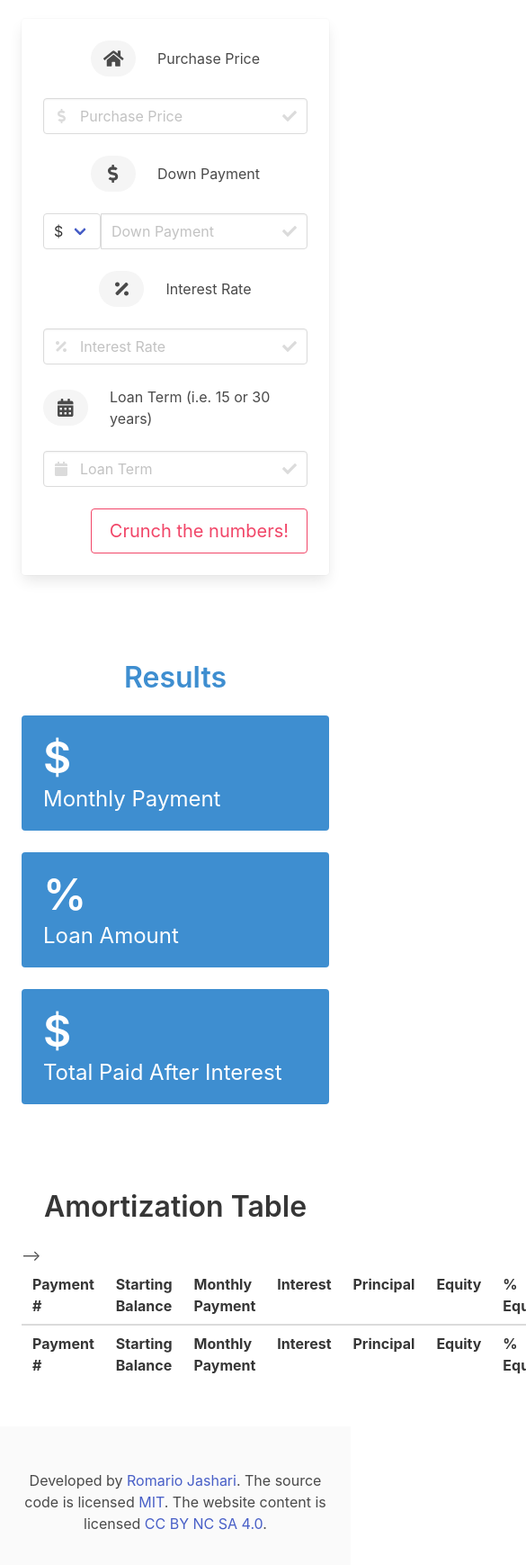
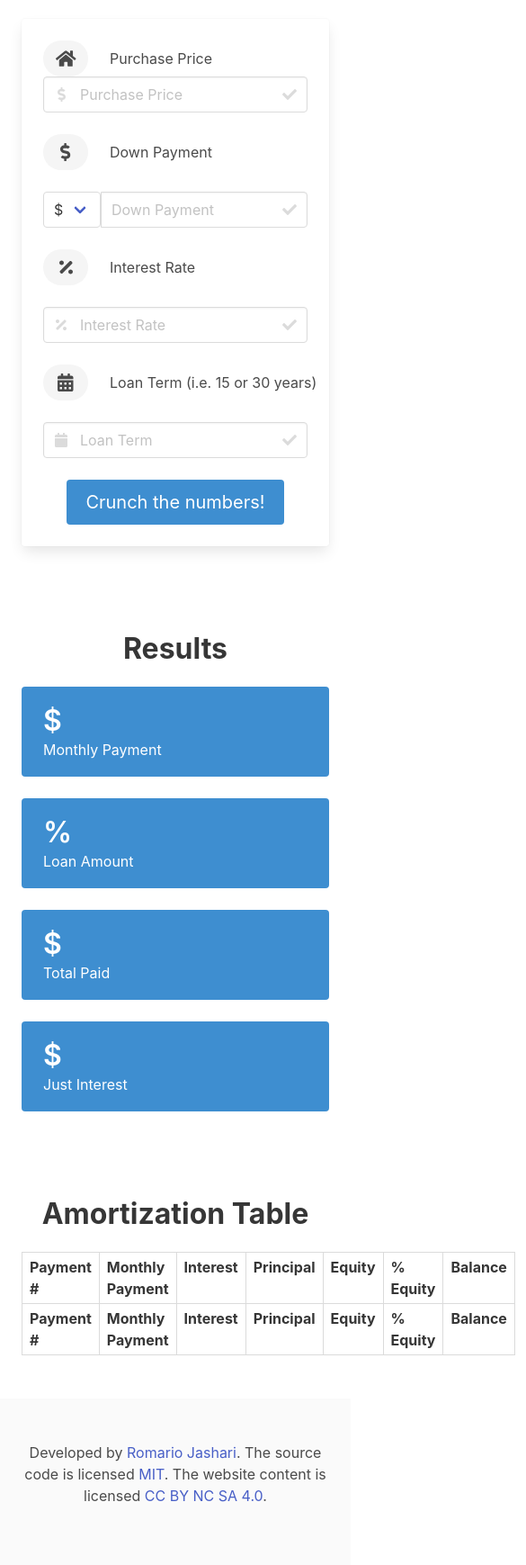
Before and after one commit to romrioo/mortgagecalculator, a plain HTML site: page index.html in a window 390 px wide. Shown: the part 195-1934 px from the top of the page at 90% size, 585 px wide, since content can reach past the window. Drawn offline with nearby package versions, Linux system fonts and the light colour scheme.

Commit message:
Updated Style and Table

```diff
--- a/app.js
+++ b/app.js
@@ -16,38 +16,44 @@ function calculate(e) {
 
     // Calculate Monthly Payment
     const pmt =  (p*r) * Math.pow((1+r),n) / (Math.pow((1+r),n) - 1); // Formula for calculating monthly payment.
-    const monthlyPayment = pmt.toFixed(2); // 2 decimal digits. $xxx.xx
 
     //Compute Total Payment
     const totalPayment = pmt * n; // Total payback, includes interest.
 
+    // Calculate Just Interest
+    const justInterest = totalPayment - p;
+
     // Show Results
-    document.getElementById("monthlyPayment").innerHTML = "$" + monthlyPayment.toLocaleString();
-    document.getElementById("loanAmount").innerHTML = "$" + p.toLocaleString();
-    document.getElementById("totalPayment").innerHTML = "$" + totalPayment.toLocaleString(undefined, {
-        minimumFractionDigits: 2,
-        maximumFractionDigits: 2
-    });
+    document.getElementById("monthlyPayment").innerHTML = "$" + pmt.toLocaleString(undefined, {maximumFractionDigits: 0});
+    document.getElementById("loanAmount").innerHTML = "$" + p.toLocaleString(undefined, {maximumFractionDigits: 0});
+    document.getElementById("totalPayment").innerHTML = "$" + totalPayment.toLocaleString(undefined, {maximumFractionDigits: 0});
+    document.getElementById("justInterest").innerHTML = "$" + justInterest.toLocaleString(undefined, {maximumFractionDigits: 0});
 
     // Adds row to the body of the table. To be continued...
     // var newRow=document.getElementById('tbody').insertRow();
     // newRow.innerHTML = "<td>1</td><td>2</td><td>3</td><td>4</td><td>5</td><td>6</td>";
 
-    var currentBalance = p; // p is the principle which is the amount of money borrowed.
-    var paymentCounter = 1;
-    var totalInterest = 0;
-    var towardsEquity = downPayment;
+    let currentBalance = p; // p is the principle which is the amount of money borrowed.
+    let paymentCounter = 1;
+    let totalInterest = 0;
+    let towardsEquity = downPayment;
 
     while(currentBalance > 0) {
         towardsInterest = r*currentBalance; // Calculates interest in monthly payment.
         towardsPrinciple = pmt /*monthly payment*/ - towardsInterest;
-        currentBalance -= towardsPrinciple;
+        currentBalance -= towardsPrinciple; // currentBalance is the mount of money you still owe.
         towardsEquity += towardsPrinciple;
         percentEquity = towardsEquity/purchasePrice*100;
 
         // Display row
-        var newRow=document.getElementById('tbody').insertRow();
-        newRow.innerHTML = "<td>"+paymentCounter+"</td><td>$"+currentBalance.toFixed(2)+"</td><td>$"+monthlyPayment+"</td><td>$"+towardsInterest.toFixed(2)+"</td><td>$"+towardsPrinciple.toFixed(2)+"</td><td>"+towardsEquity.toFixed(2)+"</td><td>"+percentEquity.toFixed(2)+" %</td>";
+        let newRow=document.getElementById('tbody').insertRow();
+        newRow.innerHTML = "<td><center>"+paymentCounter.toLocaleString()+"</center></td><td><center>$"+
+        pmt.toLocaleString(undefined, {minimumFractionDigits: 2,maximumFractionDigits: 2})+"</center></td><td><center>$"+
+        towardsInterest.toLocaleString(undefined, {maximumFractionDigits: 0})+"</center></td><td><center>$"+
+        towardsPrinciple.toLocaleString(undefined, {maximumFractionDigits: 0})+"</center></td><td><center>$"+
+        towardsEquity.toLocaleString(undefined, {maximumFractionDigits: 0})+"</center></td><td><center>"+
+        percentEquity.toLocaleString(undefined, {maximumFractionDigits: 0})+" %</center></td><td><center>$"+
+        currentBalance.toLocaleString(undefined, {maximumFractionDigits: 0})+"</center></td>";
 
         paymentCounter++;
 
--- a/index.html
+++ b/index.html
@@ -8,22 +8,24 @@
     <script defer src="https://use.fontawesome.com/releases/v5.3.1/js/all.js"></script>
     </head>
 
+    <!-- Next update: Still need to 1. fix drop down for down payment. 2. Make table appear after clicking "Crunch the numbers" 3. Make table header sticky to scrolling. -->
+
     <body>
         <!-- Loan Form Section -->
-        <section class="section">
+        <section class="section is-flex-mobile">
             <div class="container">
                 <div class="content">
                 <h1 class="title has-text-centered">Simple Mortgage Calculator</h1>
                     <p class="has-text-centered">The internet's most simple, yet profound mortgage calculator!</p>
                 </div>
-                <div class="columns is-centered">
-                    <div class="column is-8">
+                <div class="columns is-centered is-flex is-flex-mobile">
+                    <div class="column is-10">
                         <div class="card">
                             <div class="card-content">
                                 <form id="input-loan">
                                     <div class="level">
                                         <!-- left side -->
-                                        <div class="level-left is marginless">
+                                        <div class="level-left is-flex-mobile is marginless">
                                             <div class="level-item">
                                                 <span class="number">
                                                     <i class="fas fa-home"></i>
@@ -32,10 +34,10 @@
                                             </div>
                                         </div>
                                         <!-- right side -->
-                                        <div class="level-right">
+                                        <div class="level">
                                             <div class="level-item">
                                                 <div class="field">
-                                                    <div class="control has-icons-left has-icons-right">
+                                                    <div class="control has-icons-left has-icons-right ">
                                                         <input class="input" type="number" id="purchasePrice" placeholder="Purchase Price">
                                                         <span class="icon is-left">
                                                             <i class="fa fa-dollar-sign"></i>
@@ -51,7 +53,7 @@
 
                                     <div class="level">
                                         <!-- left side -->
-                                        <div class="level-left is marginless">
+                                        <div class="level-left is-flex-mobile is marginless">
                                             <div class="level-item">
                                                 <span class="number">
                                                     <i class="fas fa-dollar-sign"></i>
@@ -81,7 +83,7 @@
 
                                     <div class="level">
                                         <!-- left side -->
-                                        <div class="level-left is marginless">
+                                        <div class="level-left is-flex-mobile is marginless">
                                             <div class="level-item">
                                                 <span class="number">
                                                     <i class="fas fa-percentage"></i>
@@ -109,7 +111,7 @@
 
                                     <div class="level">
                                         <!-- left side -->
-                                        <div class="level-left is marginless">
+                                        <div class="level-left is-flex-mobile is marginless">
                                             <div class="level-item">
                                                 <span class="number">
                                                     <i class="fas fa-calendar-alt"></i>
@@ -135,9 +137,9 @@
                                         </div>
                                     </div>
 
-                                    <div class="field is-grouped is-grouped-right">
+                                    <div class="field is-grouped is-grouped-centered ">
                                         <div class="control">
-                                            <button class="button is-medium is-danger is-outlined">Crunch the numbers!
+                                            <button class="button is-medium is-info is-primary ">Crunch the numbers!
                                             </button>
                                         </div>
                                     </div>
@@ -151,24 +153,30 @@
         <!-- Results Section -->
         <section class="section">
             <div class="container">
-                <h1 class="title has-text-info has-text-centered">Results</h1>
+                <h1 class="title  has-text-centered has-text-weight-bold">Results</h1>
                 <div class="columns is-multiline is-centered">
                     <div class="column is-narrow">
                         <div class="notification is-info has-text">
-                            <p id="monthlyPayment" class="title is-1">$</p>
-                            <p class="subtitle is-4">Monthly Payment</p>
+                            <p id="monthlyPayment" class="title is-3">$</p>
+                            <p class="subtitle is-6">Monthly Payment</p>
                         </div>
                     </div>
                     <div class="column is-narrow">
                         <div class="notification is-info has-text">
-                            <p id="loanAmount" class="title is-1">%</p>
-                            <p class="subtitle is-4">Loan Amount</p>
+                            <p id="loanAmount" class="title is-3">%</p>
+                            <p class="subtitle is-6">Loan Amount</p>
                         </div>
                     </div>
                     <div class="column is-narrow">
                         <div class="notification is-info has-text">
-                            <p id="totalPayment" class="title is-1">$</p>
-                            <p class="subtitle is-4">Total Paid After Interest</p>
+                            <p id="totalPayment" class="title is-3">$</p>
+                            <p class="subtitle is-6">Total Paid</p>
+                        </div>
+                    </div>
+                    <div class="column is-narrow">
+                            <div class="notification is-info has-text">
+                            <p id="justInterest" class="title is-3">$</p>
+                        <p class="subtitle is-6">Just Interest</p>
                         </div>
                     </div>
                 </div>
@@ -177,40 +185,38 @@
 
         <!-- Amortization Table -->
         <style>
-            .table {
-                margin-left: auto;
-                margin-right: auto;
-                }
+            .table {margin: auto;}
+            .thead {position: sticky;}
         </style>
         <section class="section">
-            <h1 class="title has-text-centered has-text-weight-semibold">Amortization Table</h1>
-            <table id="loandata" class="table is-centered is-striped">
+            <h1 class="title has-text-centered has-text-weight-bold">Amortization Table</h1>
+            <table id="loandata" class="table is-narrow is-bordered table is-hoverable">
                 <thead>
                   <tr>
                     <th><abbr>Payment #</abbr></th>
-                    <th><abbr>Starting Balance</abbr></th>
                     <th><abbr>Monthly Payment</abbr></th>
                     <th><abbr>Interest</abbr></th>
                     <th><abbr>Principal</abbr></th>
                     <th><abbr>Equity</abbr></th>
                     <th><abbr>% Equity</abbr></th>
+                    <th><abbr>Balance</abbr></th>
                   </tr>
                 </thead>
 
                 <tfoot>
                     <tr>
                         <th><abbr>Payment #</abbr></th>
-                        <th><abbr>Starting Balance</abbr></th>
                         <th><abbr>Monthly Payment</abbr></th>
                         <th><abbr>Interest</abbr></th>
                         <th><abbr>Principal</abbr></th>
                         <th><abbr>Equity</abbr></th>
                         <th><abbr>% Equity</abbr></th>
+                        <th><abbr>Balance</abbr></th>
                       </tr>
                 </tfoot>
-                -->
 
-                <tbody id="tbody" class="text-is-centered">
+
+                <tbody id="tbody" class="justify-content: center">
                     <!--Generate table from JavaScript.-->
                 </tbody>
               </table>
```
